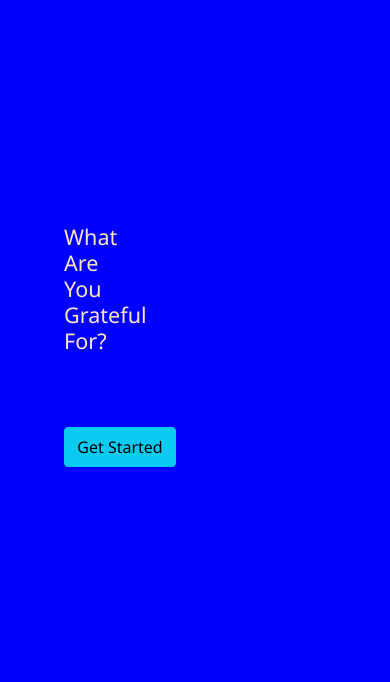
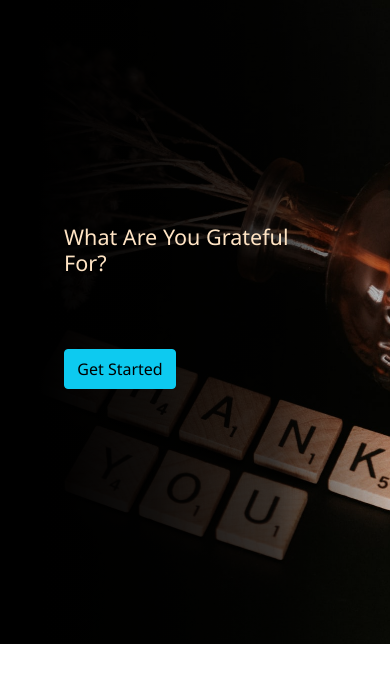
Before and after one commit to ntig0001/grateful_app, a React (Create React App) app: page / in a window 390 px wide. Shown: the top 682 px of the page. Built offline with nearby package versions, Linux system fonts and the light colour scheme; no server answers.

Commit message:
media query for mobile

```diff
--- a/src/App.css
+++ b/src/App.css
@@ -131,8 +131,7 @@ html{
 
 @media only screen and (max-width: 600px) {
   html {
-    position: absolute;
-    background-color: blue;
+    position: relative;
     top: 0;
     bottom: 0;
   }
```
